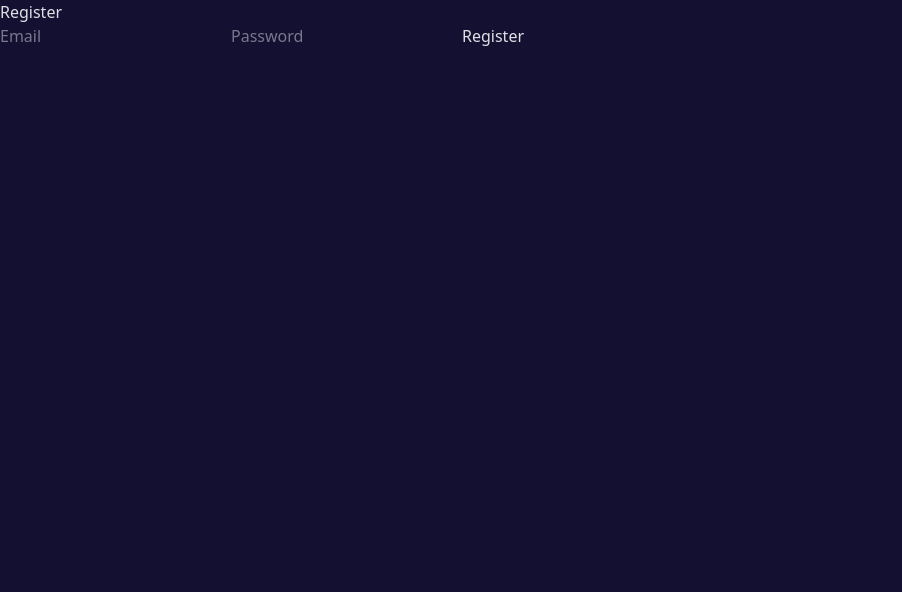
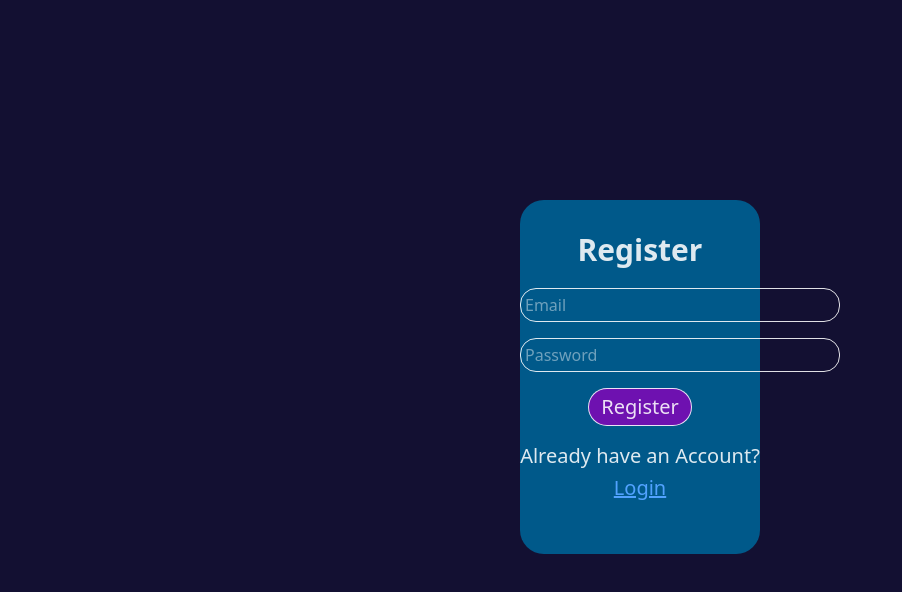
Before and after one commit to ANRafew/Real-Time-Chat-App---RafChat, a React (Vite) app: page /register in a window 1280 px wide. Shown: the top 592 px of the page, without its empty margins (0-902 px from the left). Built offline with nearby package versions, Linux system fonts and the light colour scheme; no server answers.

Commit message:
Commit-2

```diff
--- a/src/pages/Chat.jsx
+++ b/src/pages/Chat.jsx
@@ -40,22 +40,23 @@ const Chat = () => {
   };
 
   return (
-    <div>
-      <h1>RafChat</h1>
+    <div className="">
+      <div className="bg-slate-700 p-3 flex justify-between items-center">
+        <p>RafChat</p>
 
-      {user && (
-        <>
-          <p>Email: {user.email}</p>
+        {user && (
+          <div className="flex gap-3">
+            <button onClick={handleEditProfile} className="border rounded-4xl px-3 py-1 text-l bg-purple-800 hover:bg-purple-900">
+              Edit Profile
+            </button>
 
-          <button onClick={handleEditProfile}>
-            Edit Profile
-          </button>
+            <button onClick={handleLogout} className="border rounded-4xl px-3 py-1 text-l bg-purple-800 hover:bg-purple-900">
+              Logout
+            </button>
+          </div>
+        )}
+      </div>
 
-          <button onClick={handleLogout}>
-            Logout
-          </button>
-        </>
-      )}
     </div>
   );
 };
--- a/src/pages/EditProfile.jsx
+++ b/src/pages/EditProfile.jsx
@@ -73,11 +73,13 @@ const EditProfile = () => {
   };
 
   return (
-    <div>
-      <h1>Edit Profile</h1>
+    <div className="text-center bg-sky-800 rounded-3xl md:mx-130 mx-20 my-50 py-8">
 
       <form onSubmit={handleSaveProfile}>
+        <h1 className="pb-5 text-3xl font-bold">Edit Profile</h1>
+        <div className="p-3">
           <input
+            className="border rounded-2xl p-1 md:min-w-80"
             type="text"
             placeholder="Username"
             value={username}
@@ -85,8 +87,10 @@ const EditProfile = () => {
               setUsername(e.target.value)
             }
           />
+        </div>
 
         <button
+          className="border rounded-4xl px-3 py-1 text-xl bg-purple-800 hover:bg-purple-900"
           type="submit"
           disabled={loading}
         >
--- a/src/pages/Login.jsx
+++ b/src/pages/Login.jsx
@@ -25,6 +25,11 @@ const Login = () => {
     // alert("Login successful!");
 
     navigate("/chat");
+  };
+
+  const handleGoRegister = async () => {
+
+    navigate("/Register");
   };
 
   return (
@@ -55,6 +60,15 @@ const Login = () => {
         <button className="border rounded-4xl px-3 py-1 text-xl bg-purple-800 hover:bg-purple-900" type="submit">
           Login
         </button>
+
+        <div className="py-4 text-xl">
+          <p>Don't have an Account?
+          <button className="p-1 text-blue-400 underline hover:text-blue-500"
+                  type="button"
+                  onClick={handleGoRegister}>
+            Register
+          </button> </p>
+        </div>
       </form>
     </div>
   );
--- a/src/pages/Register.jsx
+++ b/src/pages/Register.jsx
@@ -25,29 +25,48 @@ const Register = () => {
 
     navigate("/edit-profile");
   };
+  const handleGoLogin = async () => {
+    navigate("/login");
+  };
+  return (
+    <div className="text-center bg-sky-800 rounded-3xl md:mx-130 mx-20 my-50 py-8">
+      <form onSubmit={handleRegister}>
+        <h1 className="pb-5 text-3xl font-bold">Register</h1>
 
-  return (
-    <form onSubmit={handleRegister}>
-      <h1>Register</h1>
-
+        <div className="pb-4">
           <input
+            className="border rounded-2xl p-1 md:min-w-80"
             type="email"
             placeholder="Email"
             value={email}
             onChange={(e) => setEmail(e.target.value)}
           />
+        </div>
 
+        <div className="pb-4">
           <input
+            className="border rounded-2xl p-1 md:min-w-80"
             type="password"
             placeholder="Password"
             value={password}
             onChange={(e) => setPassword(e.target.value)}
           />
+        </div>
 
-      <button type="submit">
+        <button className="border rounded-4xl px-3 py-1 text-xl bg-purple-800 hover:bg-purple-900" type="submit">
           Register
         </button>
+
+        <div className="py-4 text-xl">
+          <p>Already have an Account?
+          <button className="p-1 text-blue-400 underline hover:text-blue-500"
+                  type="button"
+                  onClick={handleGoLogin}>
+            Login
+          </button> </p>
+        </div>
       </form>
+    </div>
   );
 };
 
```
Lines whose indentation alone changed are shown as unchanged.
